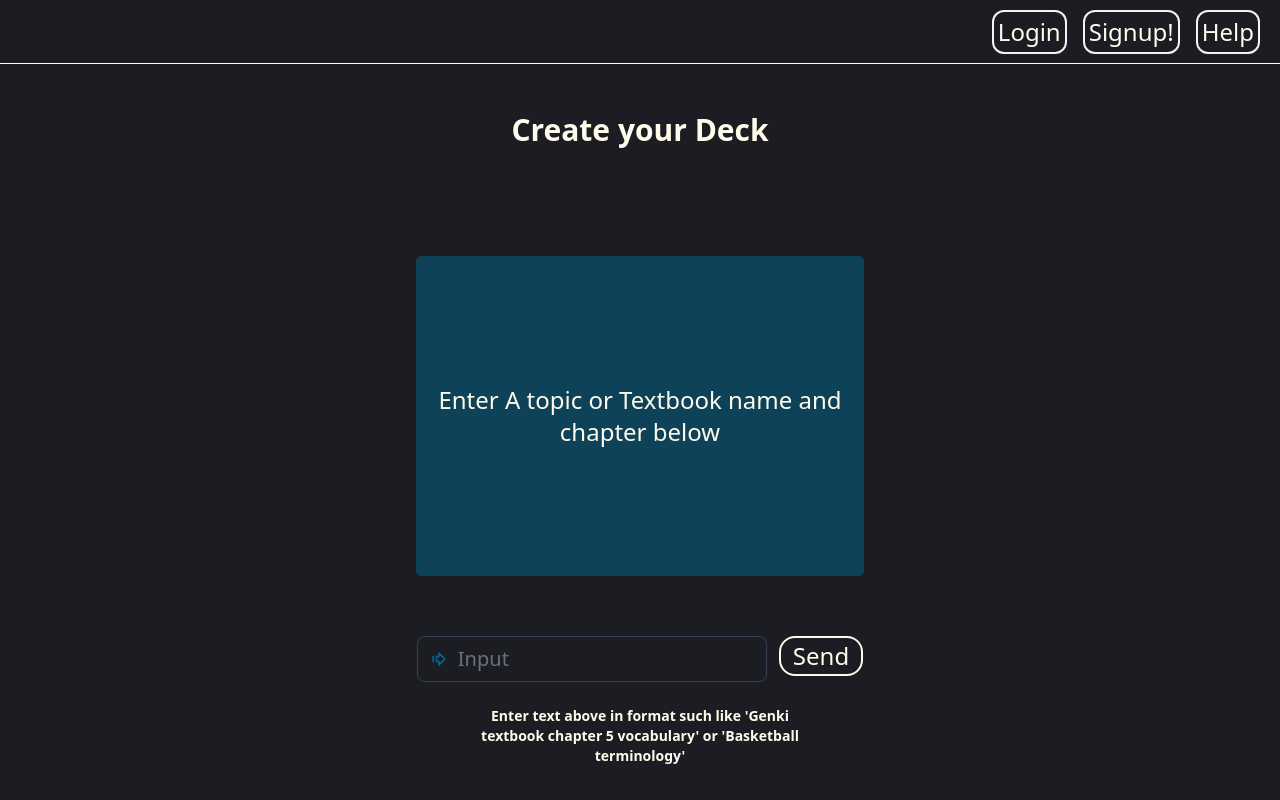
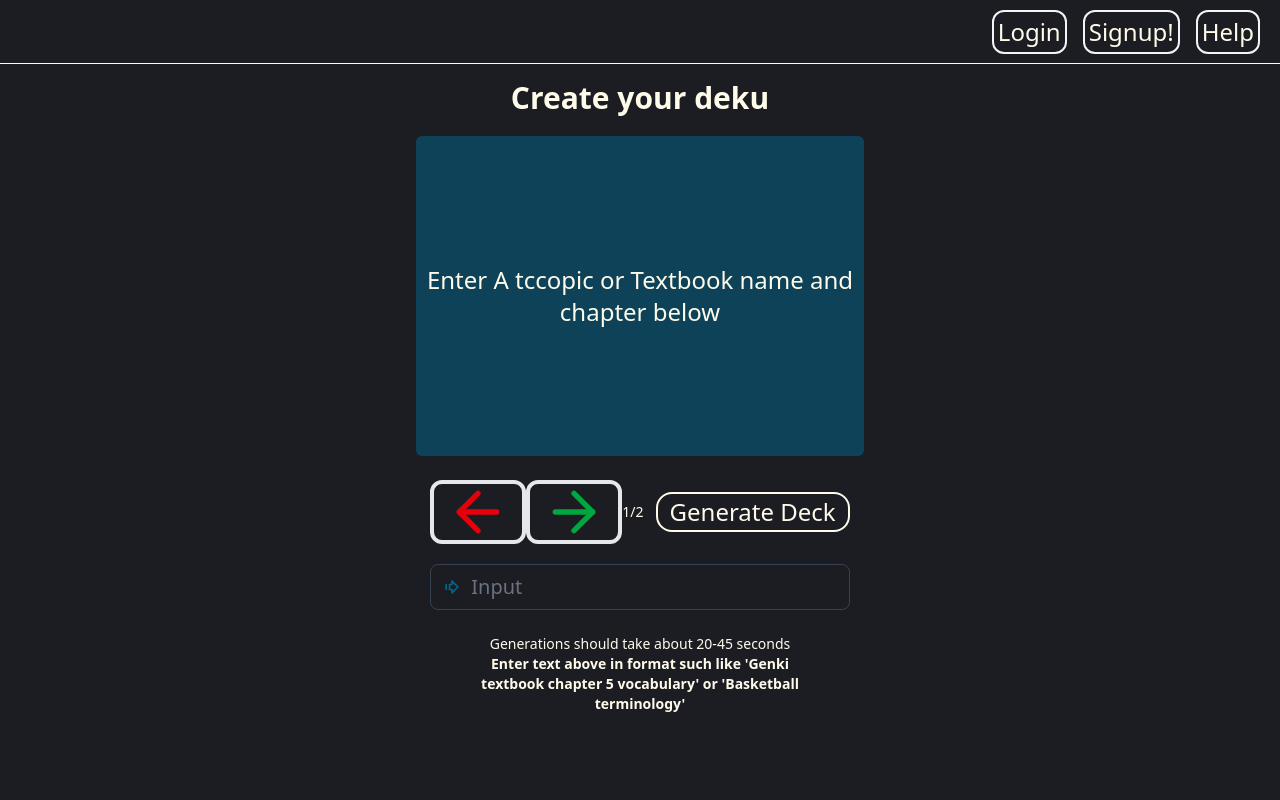
Before and after one commit to Sheventeen/Flash, a React (Vite) app in the folder frontend/: page / in a window 1280 px wide. Built offline with nearby package versions, Linux system fonts and the light colour scheme; no server answers.

Commit message:
ui fixes

```diff
--- a/frontend/src/pages/HomePage.jsx
+++ b/frontend/src/pages/HomePage.jsx
@@ -1,29 +1,27 @@
 import React, { useEffect, useState } from 'react'
 import Header from '../components/Header'
 import Input from '../components/Input';
-import { ArrowBigRightDash, LogIn, Menu, X } from 'lucide-react'
+import { ArrowBigRightDash, ArrowLeft, ArrowRight, LogIn, Menu, Undo2, X } from 'lucide-react'
 import { useAuthStore } from '../store/authStore.js';
 import { useFlashcardStore } from '../store/flashcardStore.js';
 import Sidebar from '../components/Sidebar.jsx';
 //import { openAiResponse } from '../../../backend/util/openAiRequest';
 import { useNavigate } from 'react-router-dom';
+import Button from '../components/Button.jsx';
 
 const HomePage = () => {
-
 
   const navigate = useNavigate();
   const {generateDeck, generatedDeck} = useFlashcardStore();
   const {isLoading, error} = useAuthStore();
 
-
-  const [currDeck, setCurrDeck] = useState([{front: 'Enter A topic or Textbook name and chapter below', back: 'bye'}]);
+  const [topic, setTopic] = useState('Create your deku');
+  const [currDeck, setCurrDeck] = useState([{front: 'Enter A tccopic or Textbook name and chapter below', back: 'Enter A topic or Textbook name and chapter below'}, {front: 'hi', back: 'bye'}]);
   const [flip, setFlip] = useState(false);
   const [count, setCount] = useState(0);
   const [showInput, setShowinput] = useState(true)
   const [input, setInput] = useState('')
   const [sideBar, setSideBar] = useState(false)
-
-
 
   const handleLogin = (e) => {
     e.preventDefault();
@@ -56,6 +54,20 @@ const HomePage = () => {
   const handleSideBar = () => {
     setSideBar((prev) => !prev);
   }
+  const handleLeft = () => {
+    if(count > 0 ){
+      setCount(prev => prev - 1);
+      setFlip(false);
+    }
+
+  }
+  const handleRight = () => {
+    if(count < currDeck.length - 1){
+      setCount(prev => prev + 1);
+      setFlip(false);
+
+    }
+  }
 
   const HandleOpenAi = async(e) => {
       e.preventDefault()
@@ -85,25 +97,38 @@ const HomePage = () => {
         </div>
 
         <div className='flex justify-center'>
-            <h2 className='flex m-12 text-3xl font-bold'>Create your Deck</h2>
+            <h2 className='flex m-4 text-3xl font-bold'>{topic}</h2>
         </div>
         <div className='flex flex-col justify-center items-center text-center'>
-            <div className='max-w-md w-full h-80 my-15 bg-[#00688f]/50
+            <div className='max-w-md w-full h-80 mt-1 bg-[#00688f]/50
                                     rounded-md overflow-auto items-center
                                     flex justify-center'
                                     onClick={handleCardFlip}>
                     {!flip ? currDeck[count]?.front
                         : currDeck[count]?.back}
             </div>
-            <div className='flex'>
+            <div className='flex flex-col'>
+                <div className='flex max-w-md justify-around pt-3 items-center my-3 pb-2'>
+                  <Button icon={ArrowLeft} color='text-red-600' onClick={handleLeft}
+                  />
+                  <Button icon={ArrowRight} color='text-green-600' onClick={handleRight}
+                  />
+                  <div className='text-sm'>
+                      {count + 1}/{currDeck.length}
+                  </div>
+                  <button className='border-2 h-10 rounded-2xl p-3 items-center justify-center flex ml-3 hover:cursor-pointer hover:bg-blue-600/40'
+                onClick={HandleOpenAi}
+                >Generate Deck</button>
+                </div>
                 <Input
                 icon={ArrowBigRightDash}
                 placeholder={'Input'}
                 onChange={(e) => setInput(e.target.value)}
                 />
-                <button className='border-2 h-10 rounded-2xl p-3 items-center justify-center flex ml-3'
+                <p className='text-sm'>Generations should take about 20-45 seconds</p>
+                {/* <button className='border-2 h-7 rounded-2xl p-3 items-center justify-center flex ml-3 hover:cursor-pointer hover:bg-blue-600/40'
                 onClick={HandleOpenAi}
-                >Send</button>
+                >Generate Deck</button> */}
             </div>
             <p className='text-sm font-bold max-w-80'>Enter text above in format such like 'Genki textbook chapter 5 vocabulary' or 'Basketball terminology'</p>
         </div>
```
